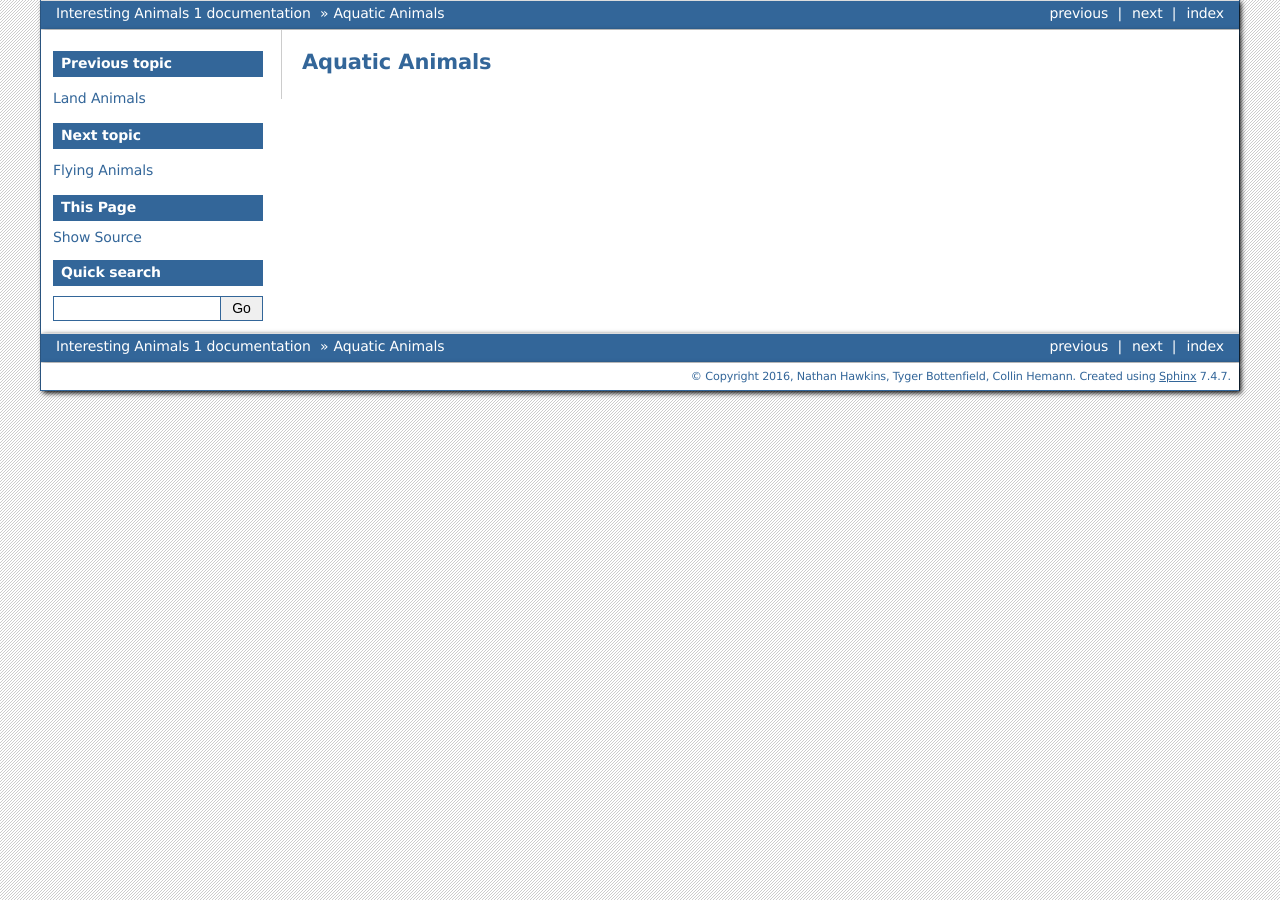
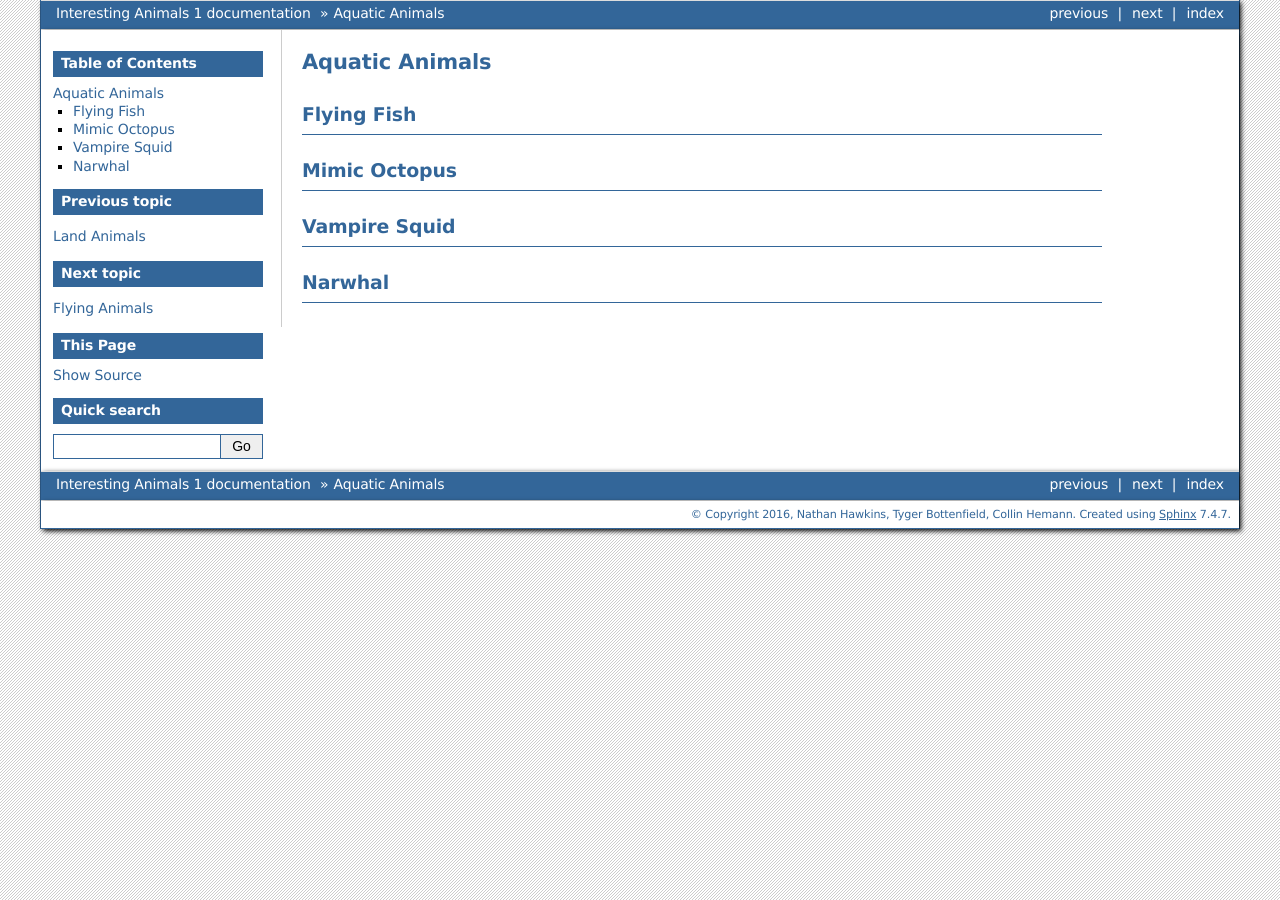
Before and after one commit to tbottenfield/interesting_animals, a Sphinx documentation site: the page built from source/aquatic_animals/aquatic_animals.rst, in a window 1280 px wide. Built offline with Sphinx 7.4.7, drawn with Linux system fonts in a browser that asks for light colours.

```diff
--- a/source/aquatic_animals/aquatic_animals.rst
+++ b/source/aquatic_animals/aquatic_animals.rst
@@ -1,2 +1,11 @@
 Aquatic Animals
 ===============
+
+Flying Fish
+-----------
+Mimic Octopus
+------------
+Vampire Squid
+--------
+Narwhal
+--------
```
Also changed, not shown: source/aquatic_animals/flying_fish/flying_fish.rst (added), source/aquatic_animals/mimic_octopus/mimic_octopus.rst (added), source/aquatic_animals/narwhal/narwhal.rst (added), source/aquatic_animals/vampire_squid/vampire_squid.rst (added).
